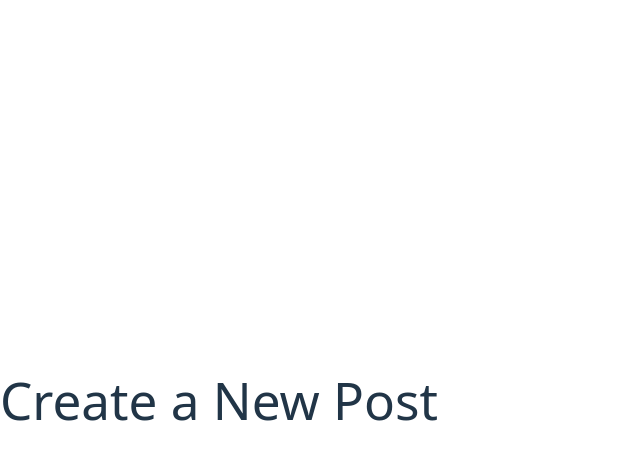
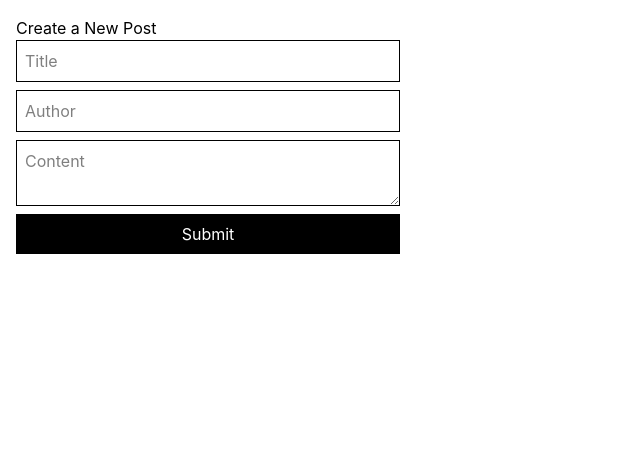
Before and after one commit to naimahchoudhury98-afk/psych-board, a React (Vite) app in the folder client/: page /new-post in a window 1280 px wide. Shown: the top 460 px of the page, without its empty margins (0-640 px from the left). Built offline with nearby package versions, Linux system fonts and the light colour scheme.

Commit message:
addedPOST

```diff
--- a/client/src/index.css
+++ b/client/src/index.css
@@ -1,70 +1 @@
 @import "tailwindcss";
-
-:root {
-  font-family: system-ui, Avenir, Helvetica, Arial, sans-serif;
-  line-height: 1.5;
-  font-weight: 400;
-
-  color-scheme: light dark;
-  color: rgba(255, 255, 255, 0.87);
-  background-color: #242424;
-
-  font-synthesis: none;
-  text-rendering: optimizeLegibility;
-  -webkit-font-smoothing: antialiased;
-  -moz-osx-font-smoothing: grayscale;
-}
-
-a {
-  font-weight: 500;
-  color: #646cff;
-  text-decoration: inherit;
-}
-a:hover {
-  color: #535bf2;
-}
-
-body {
-  margin: 0;
-  display: flex;
-  place-items: center;
-  min-width: 320px;
-  min-height: 100vh;
-}
-
-h1 {
-  font-size: 3.2em;
-  line-height: 1.1;
-}
-
-button {
-  border-radius: 8px;
-  border: 1px solid transparent;
-  padding: 0.6em 1.2em;
-  font-size: 1em;
-  font-weight: 500;
-  font-family: inherit;
-  background-color: #1a1a1a;
-  cursor: pointer;
-  transition: border-color 0.25s;
-}
-button:hover {
-  border-color: #646cff;
-}
-button:focus,
-button:focus-visible {
-  outline: 4px auto -webkit-focus-ring-color;
-}
-
-@media (prefers-color-scheme: light) {
-  :root {
-    color: #213547;
-    background-color: #ffffff;
-  }
-  a:hover {
-    color: #747bff;
-  }
-  button {
-    background-color: #f9f9f9;
-  }
-}
--- a/client/src/pages/NewPost.jsx
+++ b/client/src/pages/NewPost.jsx
@@ -1,7 +1,34 @@
+import { useState } from "react";
+
 export default function NewPost() {
-  return (
-    <div>
-      <h1>Create a New Post</h1>
-    </div>
-  );
+  const [formData, setFormData] = useState({
+    title: "",
+    content: "",
+    author: "",
+  });
+
+  function handleChange(e) {
+    setFormData({ ...formData, [e.target.name]: e.target.value });
+  }
+
+  async function handleSubmit(e) {
+  e.preventDefault();
+  await fetch("http://localhost:3000/posts", {
+    method: "POST",
+    headers: { "Content-Type": "application/json" },
+    body: JSON.stringify(formData),
+  });
 }
+
+ return (
+  <div className="p-4">
+    <h1>Create a New Post</h1>
+    <form onSubmit={handleSubmit} className="flex flex-col gap-2 w-96">
+      <input className="border p-2" name="title" placeholder="Title" onChange={handleChange} />
+      <input className="border p-2" name="author" placeholder="Author" onChange={handleChange} />
+      <textarea className="border p-2" name="content" placeholder="Content" onChange={handleChange} />
+      <button className="bg-black text-white p-2" type="submit">Submit</button>
+    </form>
+  </div>
+);
+}
```
Also changed, not shown: 1 other file (tests, documents, lock files or other folders).
